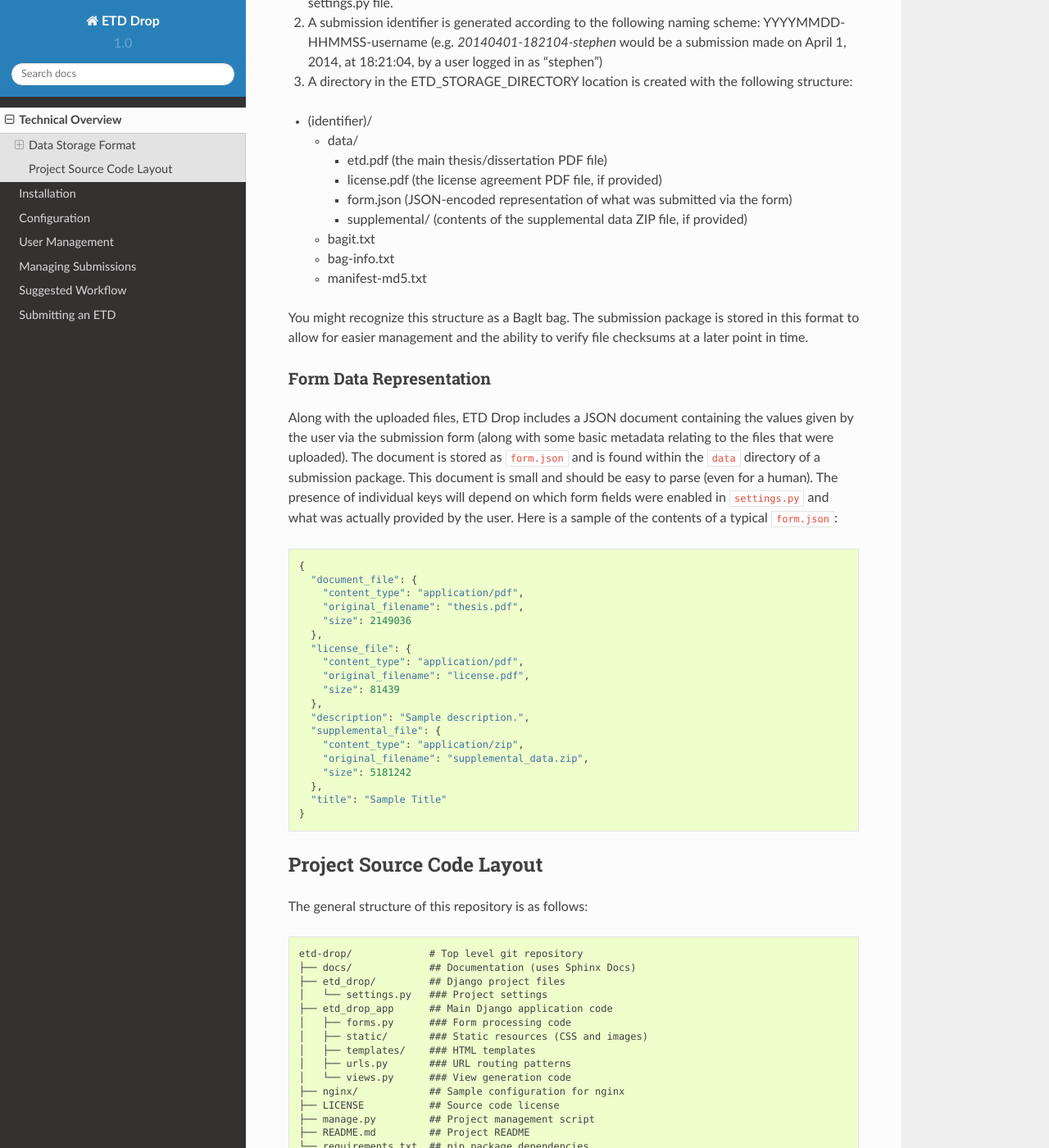
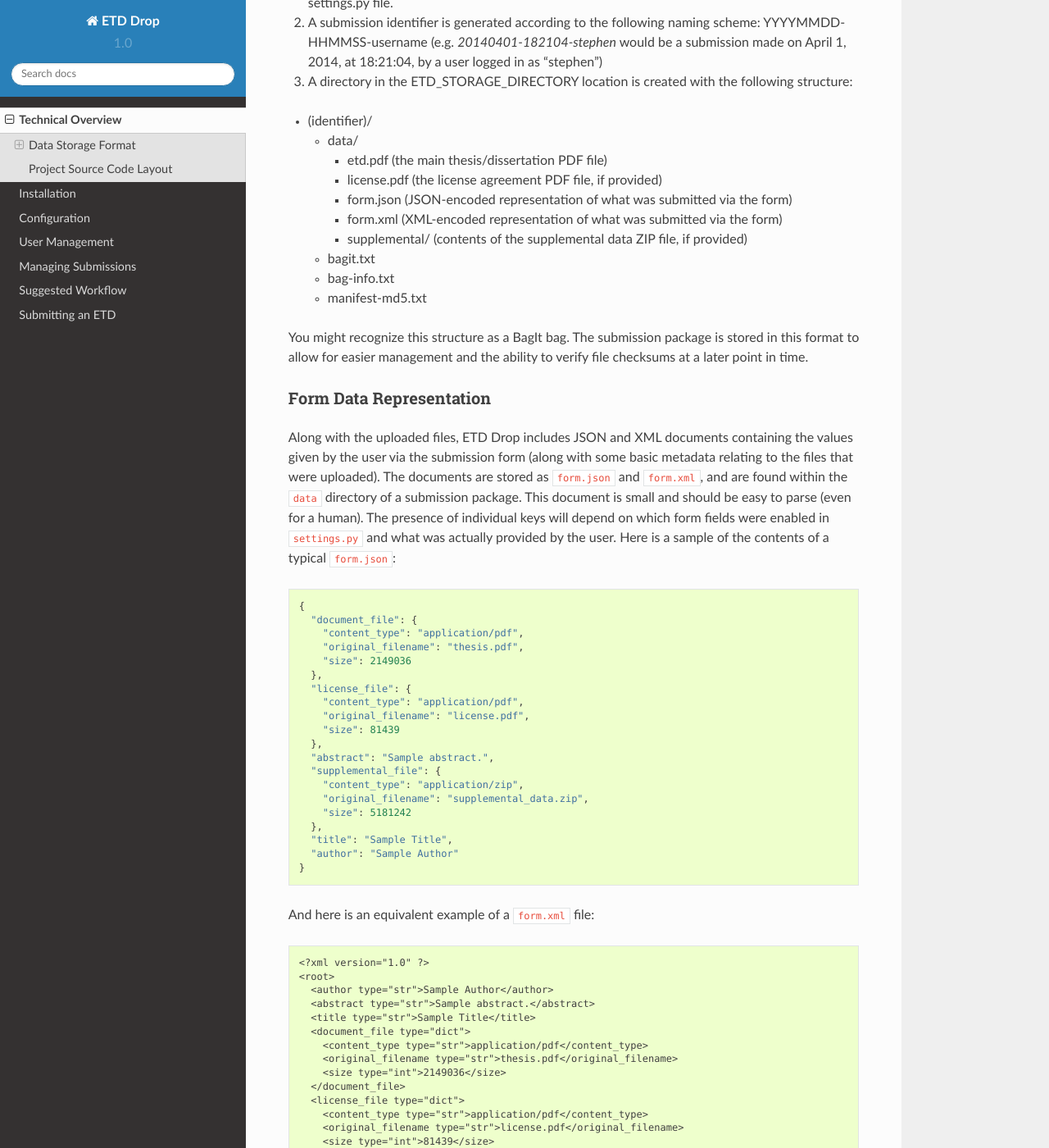
Before and after one commit to MetaArchive/etd-drop, a Sphinx documentation site: the page built from docs/source/technical_overview.rst, in a window 1280 px wide and 1400 px high, scrolled down 609 px. Shown: the whole window at 82% size. Built offline with Sphinx 7.4.7 and the Read the Docs theme 2.0.0, drawn with Linux system fonts in a browser that asks for light colours; some of the changed text lies outside the part shown.

Commit message:
Document the new XML form record feature

```diff
--- a/docs/source/technical_overview.rst
+++ b/docs/source/technical_overview.rst
@@ -39,6 +39,7 @@ take place:
     * etd.pdf (the main thesis/dissertation PDF file)
     * license.pdf (the license agreement PDF file, if provided)
     * form.json (JSON-encoded representation of what was submitted via the form)
+    * form.xml (XML-encoded representation of what was submitted via the form)
     * supplemental/ (contents of the supplemental data ZIP file, if provided)
 
   * bagit.txt
@@ -52,14 +53,15 @@ file checksums at a later point in time.
 Form Data Representation
 ------------------------
 
-Along with the uploaded files, ETD Drop includes a JSON document containing
-the values given by the user via the submission form (along with some basic
-metadata relating to the files that were uploaded). The document is stored as
-``form.json`` and is found within the ``data`` directory of a submission
-package. This document is small and should be easy to parse (even for a
-human). The presence of individual keys will depend on which form fields were
-enabled in ``settings.py`` and what was actually provided by the user. Here
-is a sample of the contents of a typical ``form.json``::
+Along with the uploaded files, ETD Drop includes JSON and XML documents
+containing the values given by the user via the submission form (along with
+some basic metadata relating to the files that were uploaded). The documents
+are stored as ``form.json`` and ``form.xml``, and are found within the
+``data`` directory of a submission package. This document is small and should
+be easy to parse (even for a human). The presence of individual keys will
+depend on which form fields were enabled in ``settings.py`` and what was
+actually provided by the user. Here is a sample of the contents of a typical
+``form.json``::
 
     {
       "document_file": {
@@ -72,14 +74,39 @@ is a sample of the contents of a typical ``form.json``::
         "original_filename": "license.pdf",
         "size": 81439
       },
-      "description": "Sample description.",
+      "abstract": "Sample abstract.",
       "supplemental_file": {
         "content_type": "application/zip",
         "original_filename": "supplemental_data.zip",
         "size": 5181242
       },
-      "title": "Sample Title"
+      "title": "Sample Title",
+      "author": "Sample Author"
     }
+
+And here is an equivalent example of a ``form.xml`` file::
+
+    <?xml version="1.0" ?>
+    <root>
+      <author type="str">Sample Author</author>
+      <abstract type="str">Sample abstract.</abstract>
+      <title type="str">Sample Title</title>
+      <document_file type="dict">
+        <content_type type="str">application/pdf</content_type>
+        <original_filename type="str">thesis.pdf</original_filename>
+        <size type="int">2149036</size>
+      </document_file>
+      <license_file type="dict">
+        <content_type type="str">application/pdf</content_type>
+        <original_filename type="str">license.pdf</original_filename>
+        <size type="int">81439</size>
+      </license_file>
+      <supplemental_file type="dict">
+        <content_type type="str">application/zip</content_type>
+        <original_filename type="str">supplemental_data.zip</original_filename>
+        <size type="int">5181242</size>
+      </supplemental_file>
+    </root>
 
 Project Source Code Layout
 ==========================
@@ -87,17 +114,17 @@ Project Source Code Layout
 The general structure of this repository is as follows::
 
     etd-drop/             # Top level git repository
-    ├── docs/             ## Documentation (uses Sphinx Docs)
-    ├── etd_drop/         ## Django project files
-    │   └── settings.py   ### Project settings
-    ├── etd_drop_app      ## Main Django application code
-    │   ├── forms.py      ### Form processing code
-    │   ├── static/       ### Static resources (CSS and images)
-    │   ├── templates/    ### HTML templates
-    │   ├── urls.py       ### URL routing patterns
-    │   └── views.py      ### View generation code
-    ├── nginx/            ## Sample configuration for nginx
-    ├── LICENSE           ## Source code license
-    ├── manage.py         ## Project management script
-    ├── README.md         ## Project README
-    └── requirements.txt  ## pip package dependencies
+        docs/             ## Documentation (uses Sphinx Docs)
+        etd_drop/         ## Django project files
+            settings.py   ### Project settings
+        etd_drop_app      ## Main Django application code
+            forms.py      ### Form processing code
+            static/       ### Static resources (CSS and images)
+            templates/    ### HTML templates
+            urls.py       ### URL routing patterns
+            views.py      ### View generation code
+        nginx/            ## Sample configuration for nginx
+        LICENSE           ## Source code license
+        manage.py         ## Project management script
+        README.md         ## Project README
+        requirements.txt  ## pip package dependencies
```
Also changed, not shown: 1 other file.
